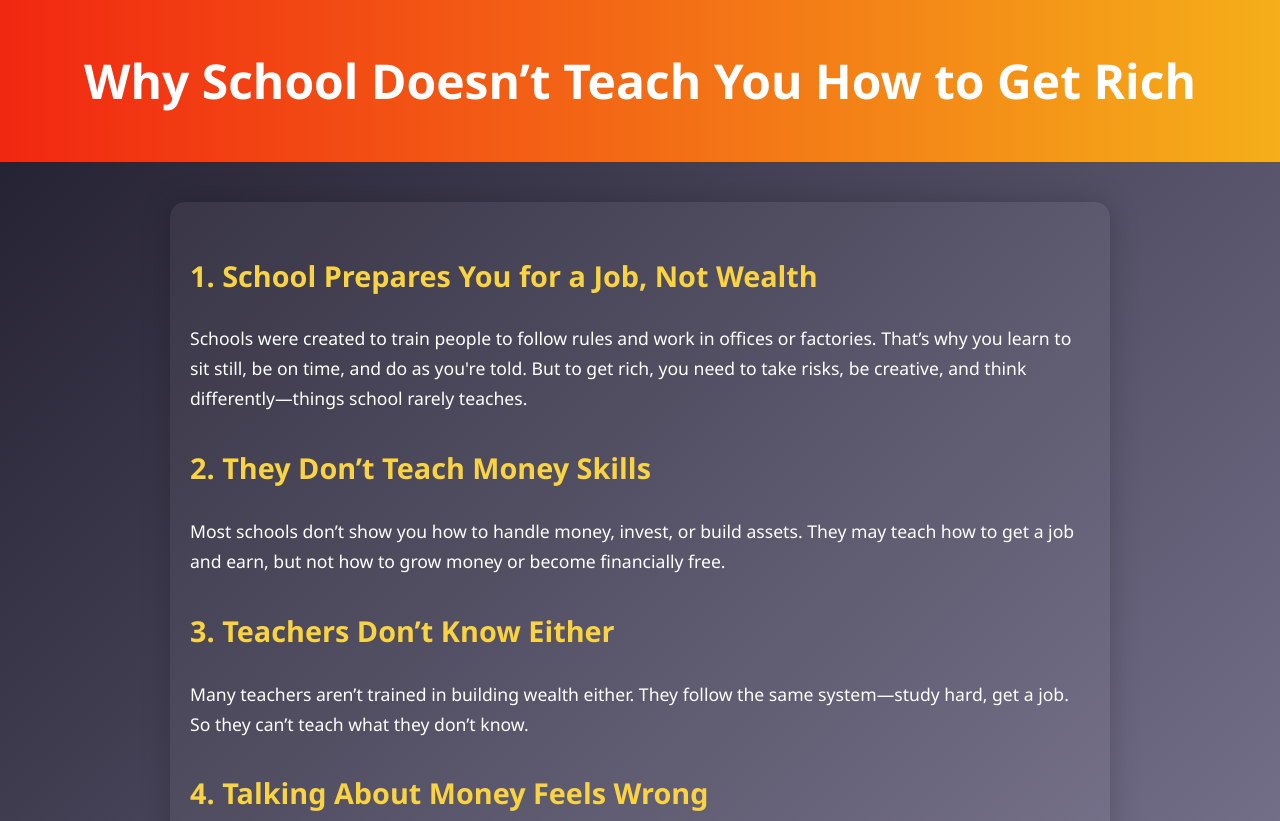
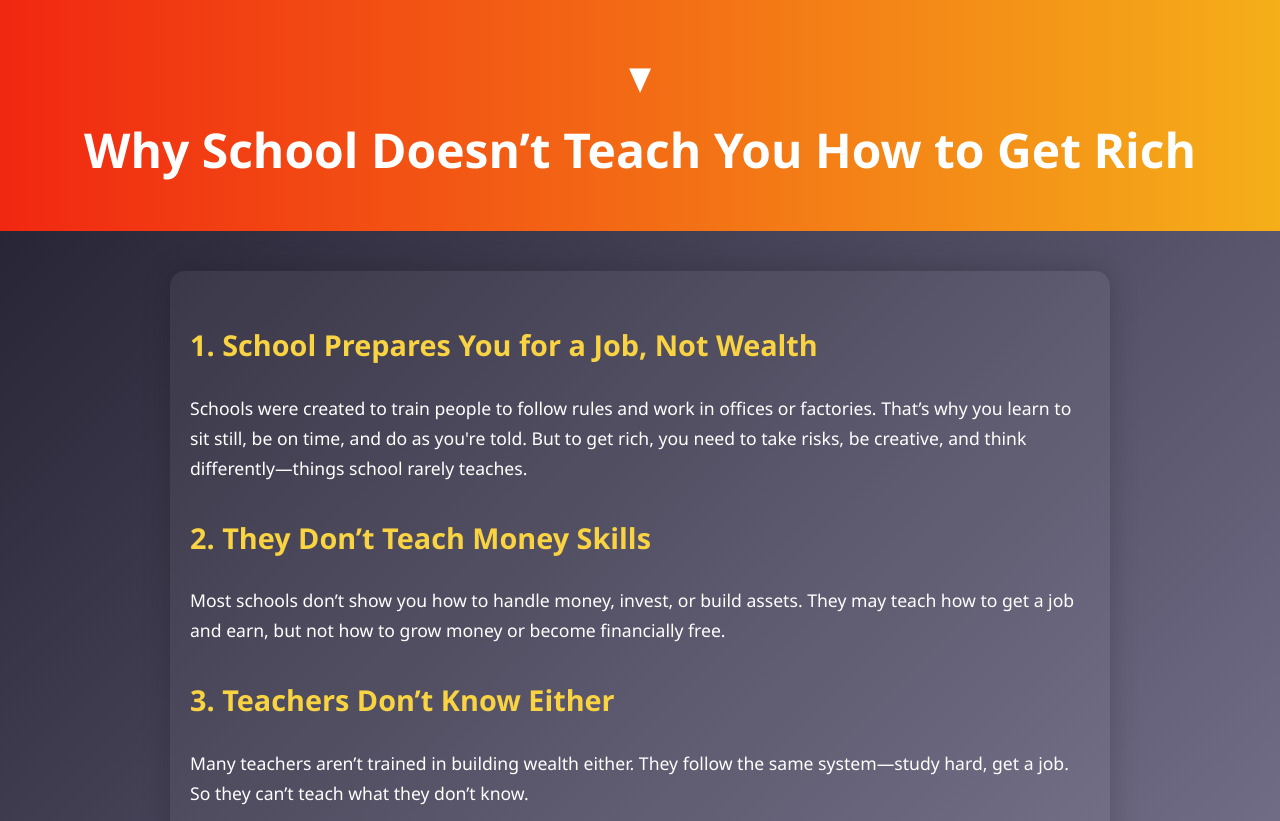
Before and after one commit to aisahil0/MY-BLOG, a plain HTML site: page index.html in a window 1280 px wide. Shown: the top 821 px of the page. Drawn offline with Linux system fonts and the light colour scheme.

Commit message:
Update index.html

```diff
--- a/index.html
+++ b/index.html
@@ -12,6 +12,17 @@
       color: #ffffff;
       line-height: 1.7;
     }
+.arrow-down {
+  font-size: 2rem;
+  color: white;
+  animation: bounce 2s infinite;
+  margin-bottom: 15px;
+}
+
+@keyframes bounce {
+  0%, 100% { transform: translateY(0); }
+  50% { transform: translateY(10px); }
+}
 
     header {
       background: linear-gradient(to right, #f12711, #f5af19);
@@ -94,6 +105,7 @@
 <div id="container-12941c9c13ea0af03a21adb059ced93b"></div>
 	<script type='text/javascript' src='//pl26385528.profitableratecpm.com/c0/2c/04/c02c04a74e79a390ce7368f26f903329.js'></script><script type='text/javascript' src='//pl26385528.profitableratecpm.com/c0/2c/04/c02c04a74e79a390ce7368f26f903329.js'></script><script type='text/javascript' src='//pl26385528.profitableratecpm.com/c0/2c/04/c02c04a74e79a390ce7368f26f903329.js'></script><script type='text/javascript' src='//pl26385528.profitableratecpm.com/c0/2c/04/c02c04a74e79a390ce7368f26f903329.js'></script><script type='text/javascript' src='//pl26385528.profitableratecpm.com/c0/2c/04/c02c04a74e79a390ce7368f26f903329.js'></script><script type='text/javascript' src='//pl26385528.profitableratecpm.com/c0/2c/04/c02c04a74e79a390ce7368f26f903329.js'></script>
   <header>
+	  <div class="arrow-down">&#x25BC;</div>
     <h1>Why School Doesn’t Teach You How to Get Rich</h1>
   </header>
 
```
